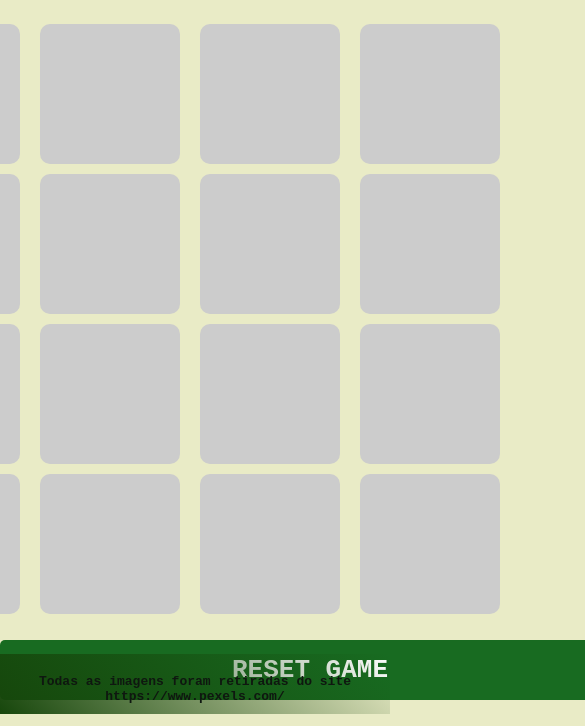
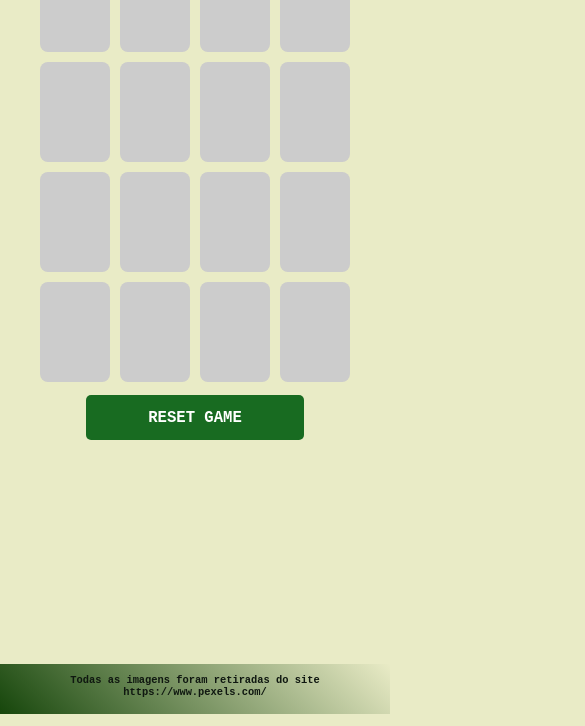
Before and after one commit to enimatos/jogo-da-memoria, a plain HTML site: page index.html in a window 390 px wide. Shown: the part 130-856 px from the top of the page, 585 px wide, since content can reach past the window. Drawn offline with Linux system fonts and the light colour scheme.

Commit message:
acertando a responsividade

```diff
--- a/assets/styles/main.css
+++ b/assets/styles/main.css
@@ -6,6 +6,13 @@ body {
     color: #186b21;
 }
 
+main {
+    display: flex;
+    flex-direction: column;
+    align-items: center;
+    height: 100vh;
+    margin: auto;
+}
 h2 {
     text-align: center;
     font-size: 3rem;
@@ -84,3 +91,118 @@ a {
     margin-top: 20px;
     letter-spacing: normal;
 }
+
+
+@media only screen and (max-width: 758px) {
+    body {
+        font-size: large;
+        letter-spacing: 0.2rem;
+        padding-top: 1rem;
+    }
+
+    main {
+        width: 95%;
+        height: auto;
+        padding-bottom: 2rem;
+    }
+
+    h2 {
+        font-size: 2rem;
+        margin-bottom: 10px;
+    }
+
+    .game {
+        grid-template-columns: repeat(4, 1fr);
+        gap: 10px;
+        justify-items: center;
+        margin-top: 20px;
+    }
+
+    .item {
+        width: 100px;
+        height: 100px;
+    }
+
+    .item img,
+    .boxOpen img,
+    .boxMatch img {
+        width: 100%;
+        height: 100%;
+    }
+
+    button {
+        width: 430px;
+        font-size: 1.2rem;
+        height: 50px;
+        padding: 8px 12px;
+    }
+
+    a {
+        font-size: 0.8rem;
+        margin-top: 10px;
+    }
+
+    footer {
+        height: 50px;
+    }
+}
+
+
+@media only screen and (max-width: 480px) {
+    main {
+        width: 100%;
+        height: auto;
+        padding: 1rem;
+    }
+
+    .game {
+        display: grid;
+        grid-template-columns: repeat(4, 1fr); /* 4 colunas sempre */
+        gap: 10px;
+        padding: 0 10px;
+        justify-items: center;
+    }
+
+    .item {
+        width: 100%;
+        aspect-ratio: 1 / 1;         /* Mantém proporção quadrada */
+        max-width: 70px;             /* Limita tamanho para não ultrapassar */
+        border-radius: 8px;
+        background: #ccc;
+        display: flex;
+        align-items: center;
+        justify-content: center;
+        position: relative;
+        overflow: hidden;
+    }
+
+    .item img,
+    .boxOpen img,
+    .boxMatch img {
+        width: 100%;
+        height: 100%;
+        object-fit: cover;
+    }
+
+    button {
+        width: 60%;
+        max-width: 300px;
+        font-size: 1.2rem;
+        height: 45px;
+        margin: 1rem auto;
+    }
+
+    h2 {
+        font-size: 1.6rem;
+        margin-bottom: 1rem;
+    }
+
+    a {
+        font-size: 0.8rem;
+        margin-top: 10px;
+    }
+
+    footer {
+        height: 50px;
+    }
+}
```
